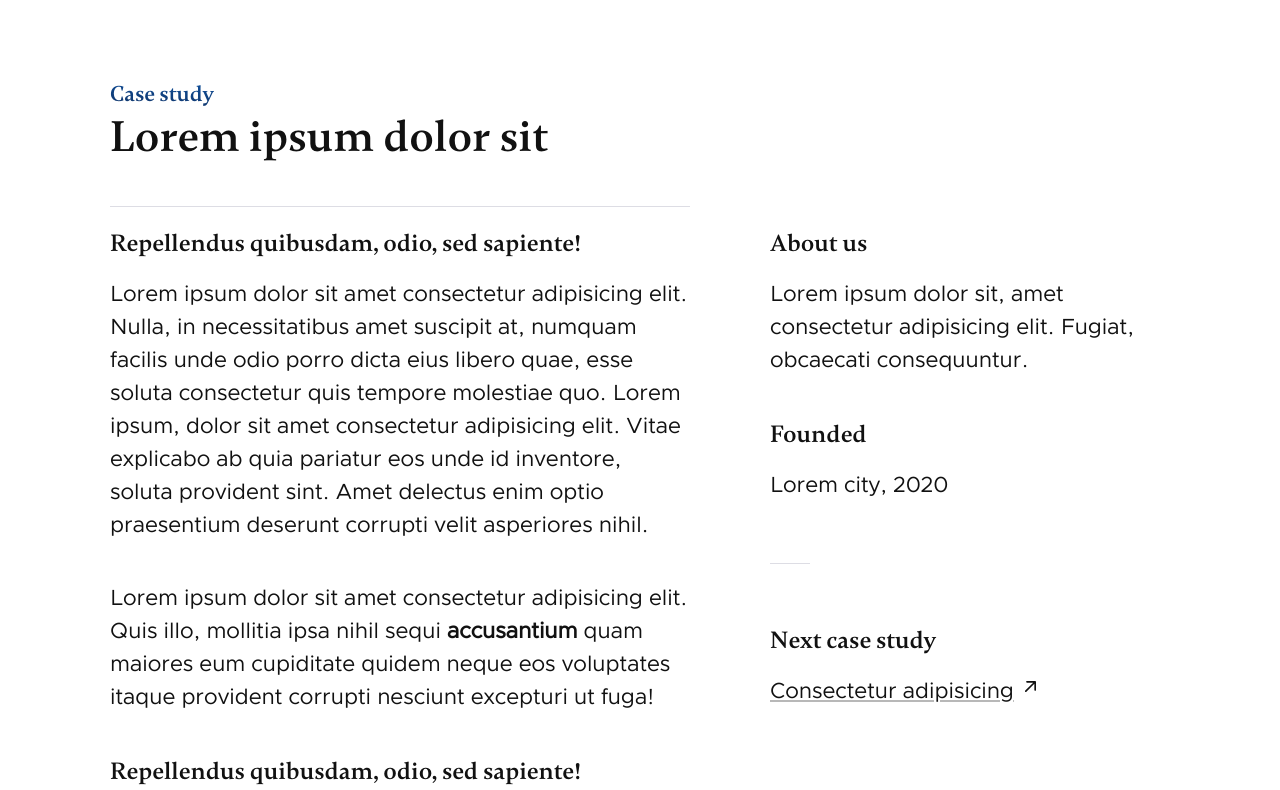
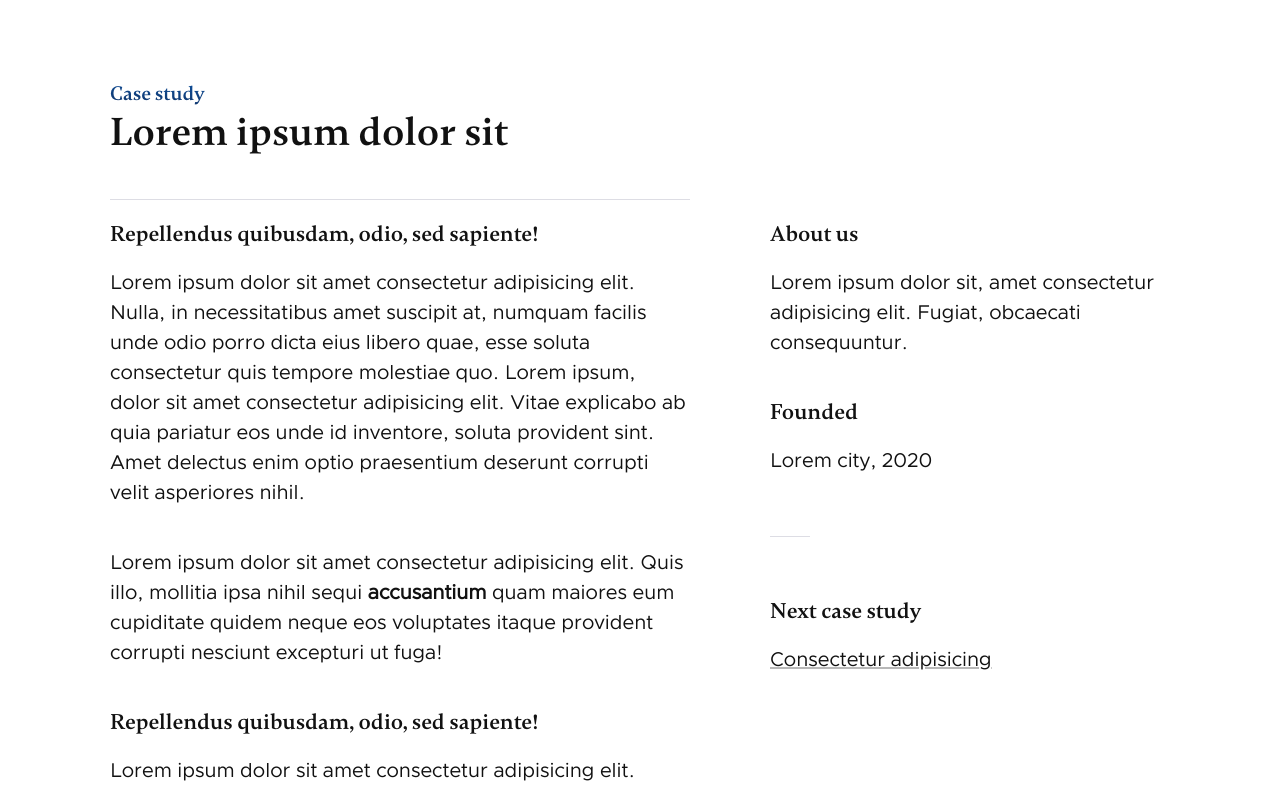
Before and after one commit to msf-caesar/research-vault, a SvelteKit app: page /case/lorem-ipsum-dolor-sit in a window 1280 px wide. Shown: the top 790 px of the page. Built offline with nearby package versions, Linux system fonts and the light colour scheme.

Commit message:
chore: update README for accessibility

```diff
--- a/src/lib/css/global.css
+++ b/src/lib/css/global.css
@@ -19,7 +19,7 @@
 html,
 body {
     color: #111;
-    font-size: clamp(20px, 4vw, 22px);
+    font-size: clamp(18px, 4vw, 20px);
     font-family: 'Sylo', sans-serif;
 }
 
--- a/src/routes/case/lorem-ipsum-dolor-sit/+page.svelte
+++ b/src/routes/case/lorem-ipsum-dolor-sit/+page.svelte
@@ -15,7 +15,7 @@
     </section>
     <main>
         {#each Array(5) as _}
-            <h4 id="quibusdam">Repellendus quibusdam, odio, sed sapiente!</h4>
+            <h1 id="quibusdam">Repellendus quibusdam, odio, sed sapiente!</h1>
             <p>
                 Lorem ipsum dolor sit amet consectetur adipisicing elit. Nulla,
                 in necessitatibus amet suscipit at, numquam facilis unde odio
@@ -36,17 +36,17 @@
     <footer>
         <div class="sticky-panel">
             <hr class="subtle-divider mobile-styles" />
-            <h4>About us</h4>
+            <h1>About us</h1>
             <p>
                 Lorem ipsum dolor sit, amet consectetur adipisicing elit.
                 Fugiat, obcaecati consequuntur.
             </p>
-            <h4>Founded</h4>
+            <h1>Founded</h1>
             <p>Lorem city, 2020</p>
             <hr class="subtle-divider" />
-            <h4>Next case study</h4>
+            <h1>Next case study</h1>
             <p>
-                <Link href="/" external>Consectetur adipisicing</Link>
+                <Link href="/">Consectetur adipisicing</Link>
             </p>
         </div>
     </footer>
@@ -70,13 +70,14 @@
     }
 
     /* Styles for heading level 1 */
-    h1 {
+    section h1 {
         font-family: "Zirlo", serif;
         font-size: 2rem;
     }
 
-    /* Styles for heading level 4 */
-    h4 {
+    /* Styles for heading level 1 in main and footer */
+    main h1,
+    footer h1 {
         padding-top: 20px;
         font-family: "Zirlo", serif;
         font-size: 1.1rem;
```
Also changed, not shown: 1 other file (tests, documents, lock files or other folders).
